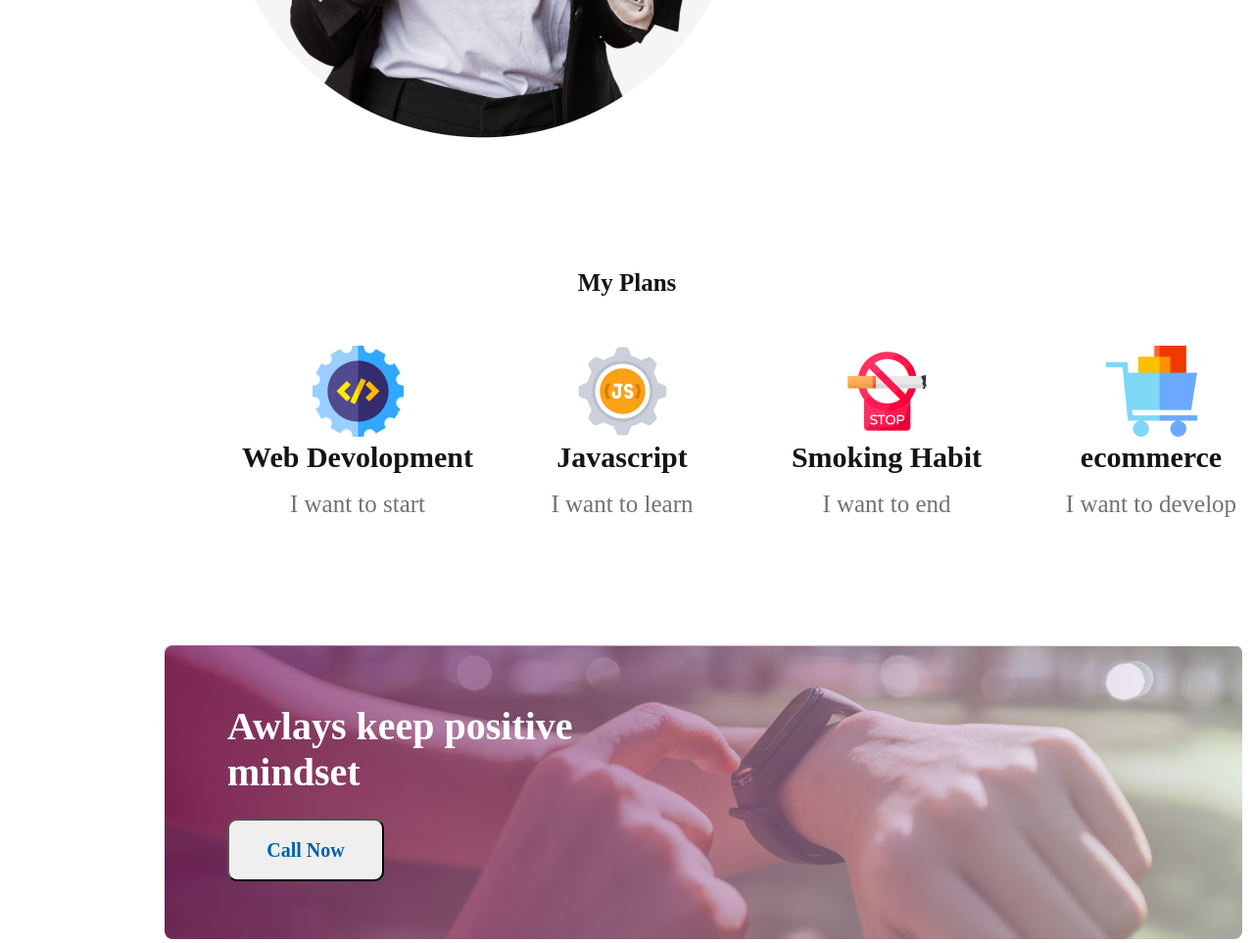
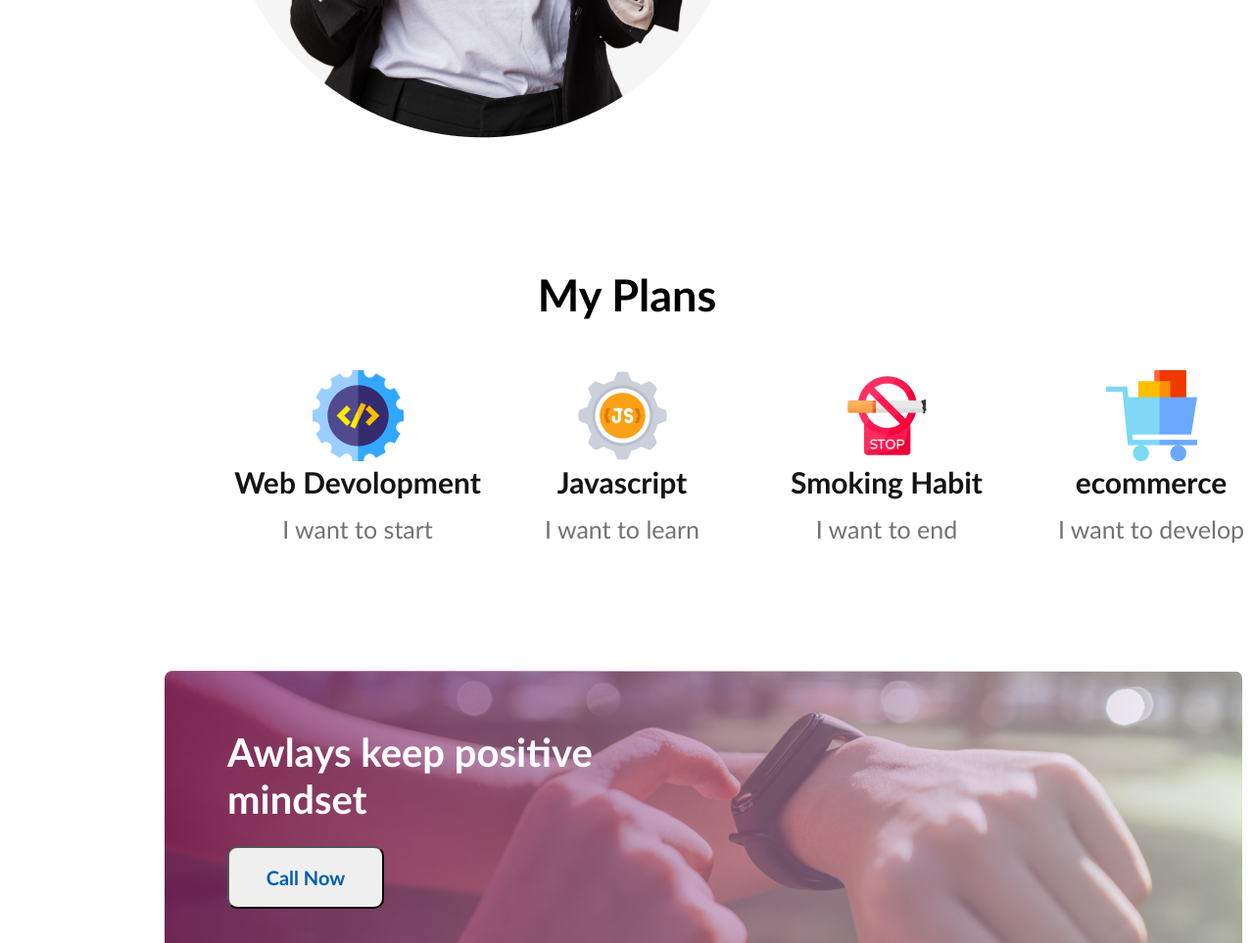
Before and after one commit to roy-Pritom/assignment-1, a plain HTML site: page index.html in a window 1280 px wide. Shown: the part 1522-2485 px from the top of the page at 98% size. Drawn offline with Linux system fonts and the light colour scheme.

Commit message:
add final code

```diff
--- a/index.html
+++ b/index.html
@@ -7,8 +7,6 @@
     <title>Assignment-1</title>
     <!-- link of css -->
     <link rel="stylesheet" href="style.css">
-    <!-- font link for open sans -->
-    <link rel="preconnect" href="https://fonts.googleapis.com"><link rel="preconnect" href="https://fonts.gstatic.com" crossorigin><link href="https://fonts.googleapis.com/css2?family=Open+Sans&display=swap" rel="stylesheet">
 </head>
 <body>
     <header class="head">
@@ -41,11 +39,11 @@
 
 
         </section>
+        <div class="h2">
+            <h2>My Plans</h2>
+          </div>
 
         <section class="second-section">
-            <div class="i">
-               <h3>My Plans</h3>
-             </div>
              <div class="icon-bar">
                 <div class="icon">
                     <img src="images/icons/web.png" alt="">
--- a/style.css
+++ b/style.css
@@ -6,12 +6,12 @@
     height: 808px;
 }
 *{
-    margin: 0px;
+     margin: 0px;
     padding: 0px;
-    font-family: 'Work Sans';
+     font-family:'Gill Sans', 'Gill Sans MT', Calibri, 'Trebuchet MS', sans-serif;
 }
 .heading{
-    /* padding:216px 170px 364px 905px; */
+
     padding: 216px 230px 364px 845px;
 
 }
@@ -23,9 +23,7 @@
     width:450px;
     text-align: right;
 }
-/* span{
-    padding-left:210px;
-} */
+
 .sub-tittle{
     font-size: 16px;
     font-weight: 400;
@@ -67,7 +65,6 @@ text-align: left;
 
 }
 .img{
-    /* padding: 131px 825px 227px 206px; */
     padding-top:131px ;
     padding-left: 206px;
 }
@@ -95,19 +92,17 @@ li::before{
 }
 /* second-section */
 
-
-.i{
-    margin-top: 130px;
-    text-align: center;
-    font-weight: 700px;
-    font-size: 40px;
-    color: #151414;
-}
 .icon-bar{
     display:flex;
     justify-content: space-between;
     margin:50px 230px ;
     text-align: center;
+}
+.h2{
+    font-weight:1000px;
+    font-size:30px;
+    text-align: center;
+    margin-top: 130px;
 }
 h4{
     font-size: 30px;
@@ -124,16 +119,13 @@ h4{
     font-weight: 500px;
     margin-top: 16px;
 }
-/* third section gardient */
+/* third section linear gradient */
 
 .third-section{
     height: 300px;
     width: 1100px;
     border-radius: 8px;
     margin:130px 168px;
-
-
-  /* background-image: url('images/watch.png');  */
   background-image:
   linear-gradient(to left,rgba(245,246,252,0.52),rgba(117,19,93,0.73)),
   url('images/watch.png');
@@ -169,9 +161,7 @@ footer{
     font-weight: 700px;
     font-size: 45px;
 }
-/* .sub-tittle-footer{
-    text-align: left;
-} */
+
 .footer-left{
     text-align: left;
     padding-top: 130px;
@@ -194,8 +184,8 @@ input{
     margin-bottom: 16px;
     height: 64px;
     width: 325px;
-     border:1px solid white;
-      background-color: #151414;
+    border:1px solid white;
+    background-color: #151414;
 
 }
 h3{
```
